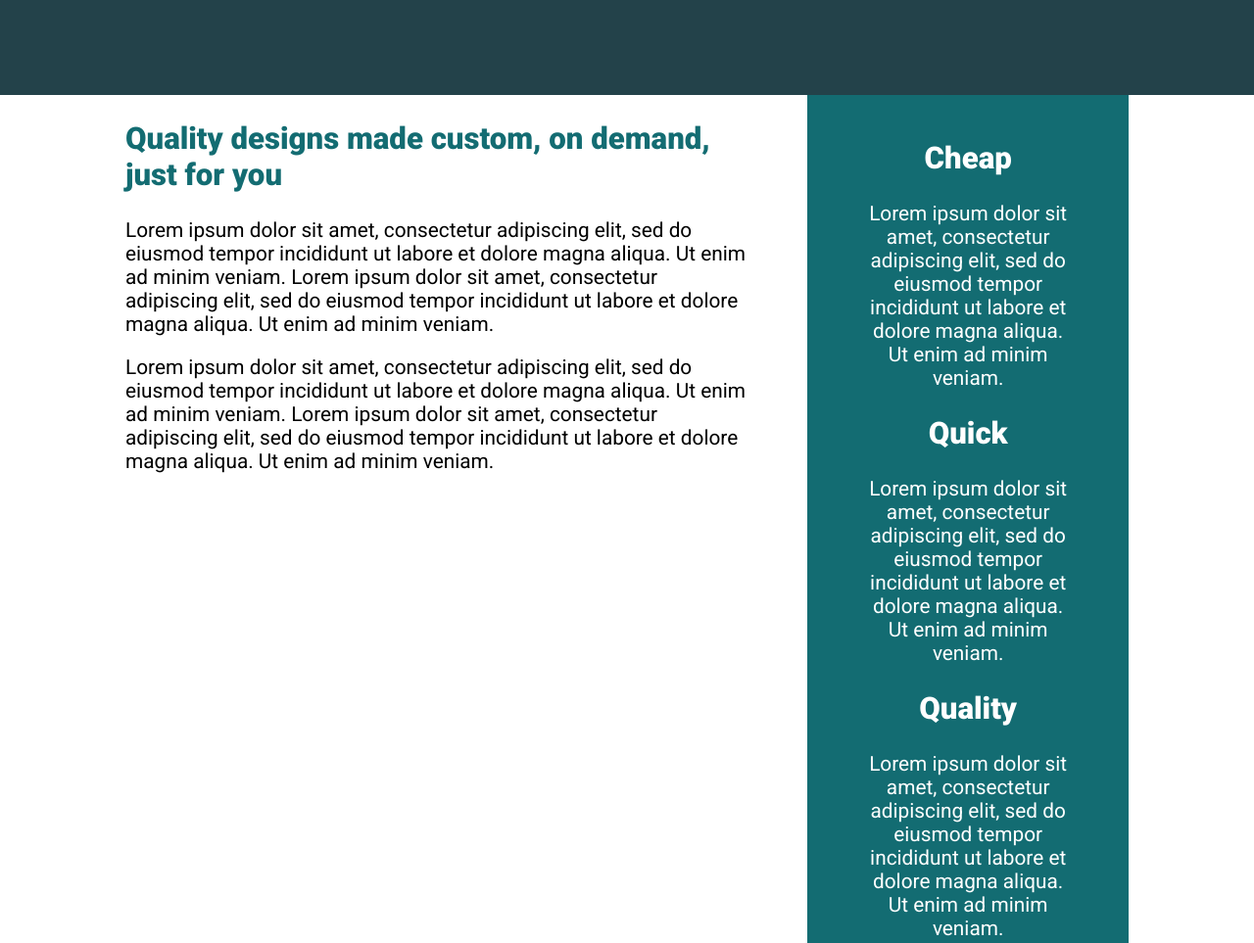
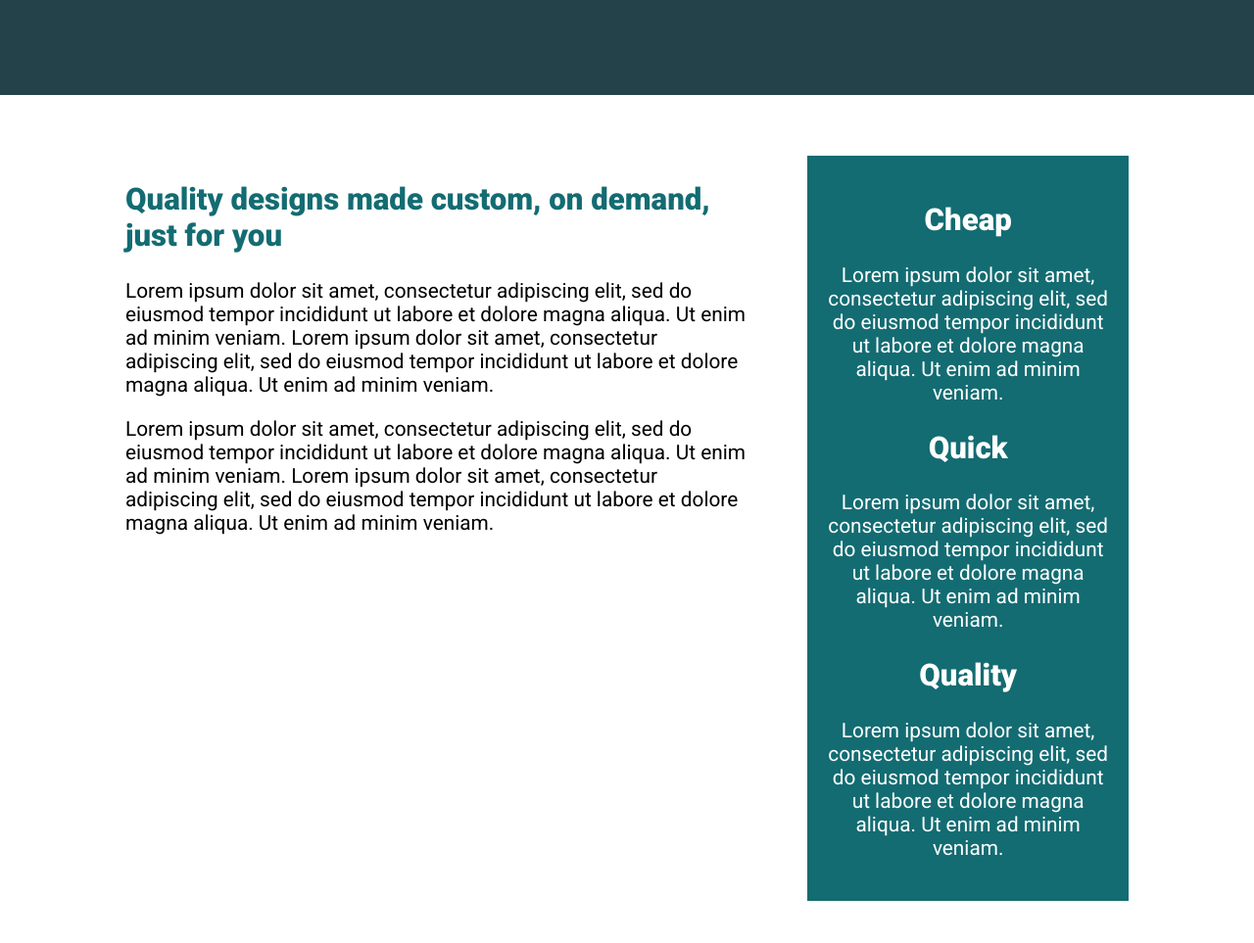
Before and after one commit to andersonzach02/responsive-design-course, a plain HTML site: page challenge05/index.html in a window 1280 px wide. Shown: the part 439-1402 px from the top of the page at 98% size. After the commit the page ends 1359 px from the top, so only its background shows below. Drawn offline with Linux system fonts and the light colour scheme.

Commit message:
Revised challenge while watching the solution. Made the sections a little more semantic, but basically solved the problem correctly.

```diff
--- a/challenge05/index.html
+++ b/challenge05/index.html
@@ -26,7 +26,7 @@
       </div>
     </div>
 
-    <div class="container row">
+    <!-- <div class="container row">
       <div class="info">
         <h2>Quality designs made custom, on demand, just for you</h2>
         <p>
@@ -65,7 +65,30 @@
           eiusmod tempor incididunt ut labore et dolore magna aliqua. Ut enim ad
           minim veniam.
         </p>
-      </div>
+      </div> -->
+
+      <main class="main container row">
+            <section class="primary-content">
+                <h2 class="section-title">Quality designs made custom, on demand, just for you</h2>
+                <p>Lorem ipsum dolor sit amet, consectetur adipiscing elit, sed do eiusmod tempor incididunt ut labore et dolore magna aliqua. Ut enim ad minim veniam. Lorem ipsum dolor sit amet, consectetur adipiscing elit, sed do eiusmod tempor incididunt ut labore et dolore magna aliqua. Ut enim ad minim veniam.</p>
+                <p>Lorem ipsum dolor sit amet, consectetur adipiscing elit, sed do eiusmod tempor incididunt ut labore et dolore magna aliqua. Ut enim ad minim veniam. Lorem ipsum dolor sit amet, consectetur adipiscing elit, sed do eiusmod tempor incididunt ut labore et dolore magna aliqua. Ut enim ad minim veniam.</p>
+            </section>
+            <aside class="sidebar">
+                <h2 class="sidebar-title">Cheap</h2>
+                <p>Lorem ipsum dolor sit amet, consectetur adipiscing elit, sed do eiusmod tempor incididunt ut labore et dolore magna aliqua. Ut enim ad minim veniam.
+                </p>
+                <h2 class="sidebar-title">Quick</h2>
+                <p>Lorem ipsum dolor sit amet, consectetur adipiscing elit, sed do eiusmod tempor incididunt ut labore et dolore magna aliqua. Ut enim ad minim veniam.
+                </p>
+                <h2 class="sidebar-title">Quality</h2>
+                <p>Lorem ipsum dolor sit amet, consectetur adipiscing elit, sed do eiusmod tempor incididunt ut labore et dolore magna aliqua. Ut enim ad minim veniam.
+                </p>
+
+            </aside>
+      </main>
+
+
+
     </div>
   </body>
 </html>
--- a/challenge05/style.css
+++ b/challenge05/style.css
@@ -31,6 +31,26 @@ img {
 h1 {
   font-size: 3rem;
   margin-top: 0;
+}
+
+.section-title {
+  color: #136c72;
+}
+
+.btn {
+  display: inline-block;
+  text-decoration: none;
+  text-transform: uppercase;
+  color: #23424a;
+  font-weight: 900;
+  background-color: #38cfd9;
+  padding: 0.75em 2em;
+  border-radius: 100px;
+}
+
+.btn:hover,
+.btn:focus {
+  opacity: 0.75;
 }
 
 .container {
@@ -76,34 +96,18 @@ h1 {
   margin-bottom: 3em;
 }
 
-.info {
+.main {
+  margin-top: 3em;
+}
+
+.primary-content {
   width: 62%;
 }
 
-.info h2 {
-  color: #136c72;
+.sidebar {
+  width: 32%;
+  text-align: center;
+  color: white;
+  background-color: #136c72;
+  padding: 1em;
 }
-
-.features {
-  background: #136c72;
-  text-align: center;
-  width: 32%;
-  color: white;
-  padding: 1em 3em;
-}
-
-.btn {
-  display: inline-block;
-  text-decoration: none;
-  text-transform: uppercase;
-  color: #23424a;
-  font-weight: 900;
-  background-color: #38cfd9;
-  padding: 0.75em 2em;
-  border-radius: 100px;
-}
-
-.btn:hover,
-.btn:focus {
-  opacity: 0.75;
-}
```
